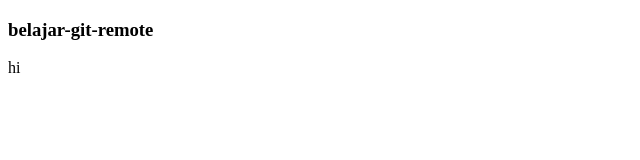
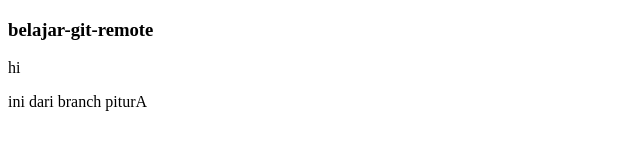
Before and after one commit to iniLacher/belajar-git-lagi, a plain HTML site: page index.html in a window 1280 px wide. Shown: the whole page, without its empty margins (0-640 px from the left). Drawn offline with Linux system fonts and the light colour scheme.

Commit message:
mengedit di branch piturA

```diff
--- a/index.html
+++ b/index.html
@@ -8,5 +8,6 @@
 <body>
       <H3>belajar-git-remote</H3>
       <p>hi</p>
+      <p>ini dari branch piturA</p>
 </body>
 </html>
```
